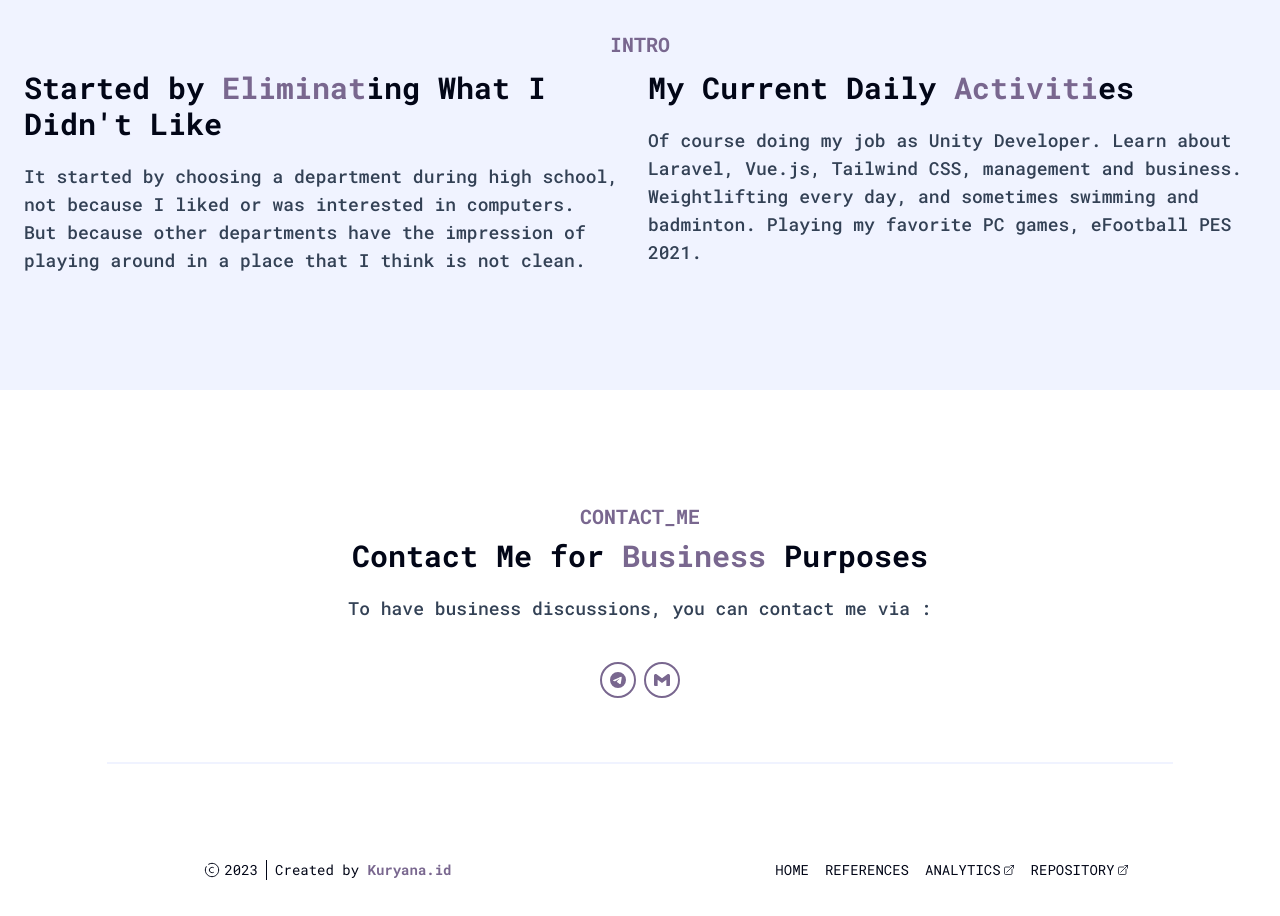
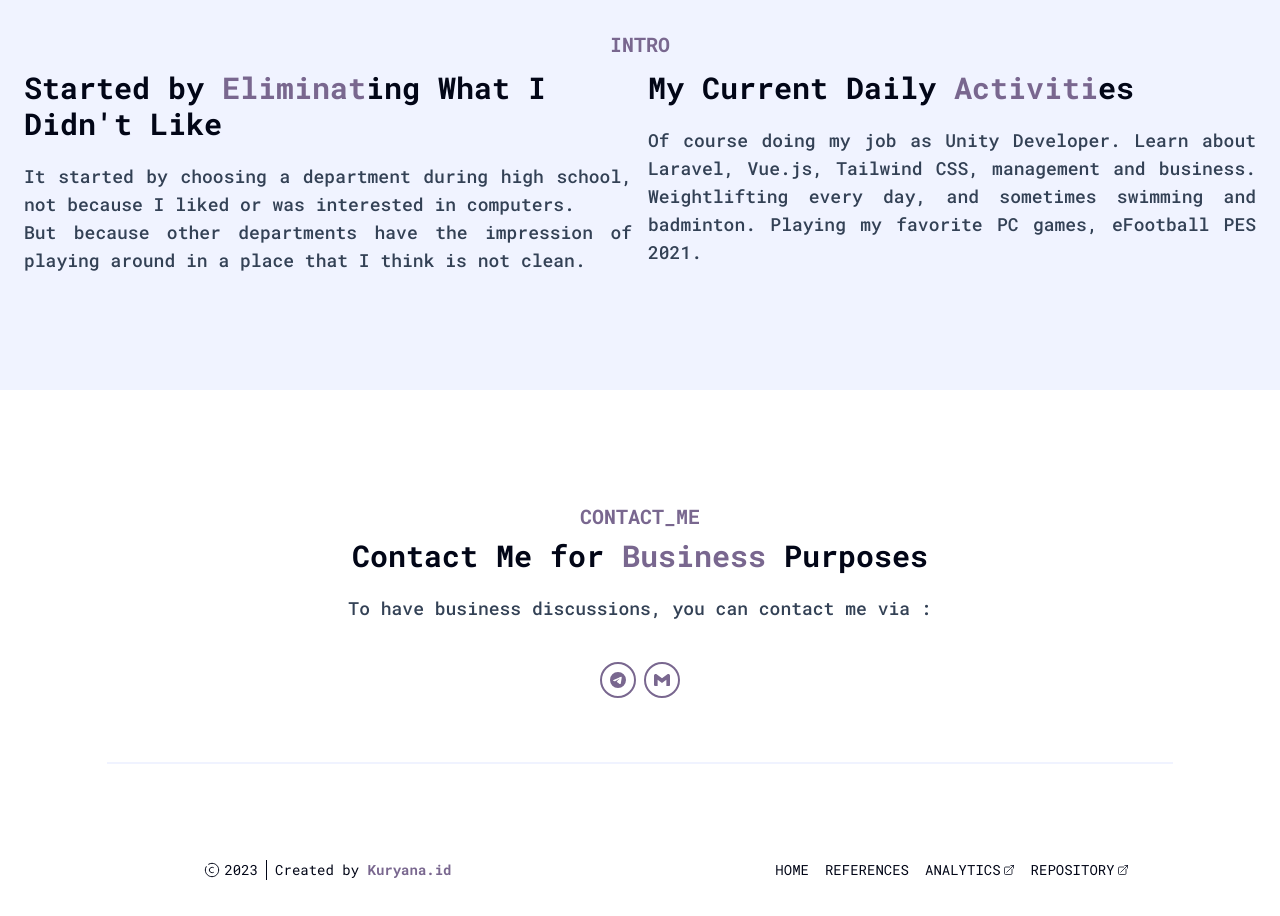
Before and after one commit to erlankurnia/erlankurnia.github.io, a Vue app: page / in a window 1280 px wide. Shown: the part 800-1716 px from the top of the page. Built offline with nearby package versions, Linux system fonts and the light colour scheme.

Commit message:
Update IntroComponent.vue

```diff
--- a/src/components/IntroComponent.vue
+++ b/src/components/IntroComponent.vue
@@ -21,7 +21,7 @@
 						}"
 						v-html="data.title"
 					></h2>
-					<p class="mb-5 text-base font-medium text-secondary lg:text-lg" v-html="data.description"></p>
+					<p class="mb-5 text-justify text-base font-medium text-secondary lg:text-lg" v-html="data.description"></p>
 				</div>
 			</div>
 		</div>
```
